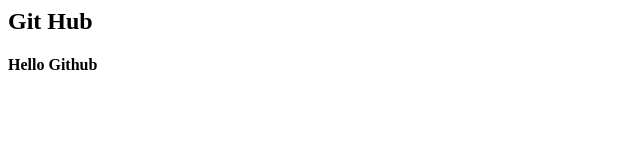
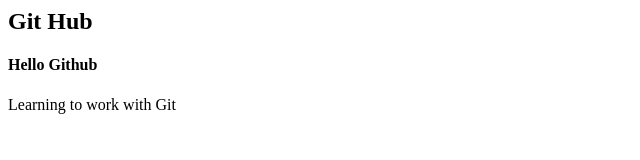
Before and after one commit to Suvi05/GitGithubMasterclass, a plain HTML site: page index.html in a window 1280 px wide. Shown: the whole page, without its empty margins (0-640 px from the left). Drawn offline with Linux system fonts and the light colour scheme.

Commit message:
Added div and p

```diff
--- a/index.html
+++ b/index.html
@@ -4,5 +4,8 @@
     </head>
     <body>
         <h4>Hello Github</h4>
+        <div>
+            <p>Learning to work with Git</p>
+        </div>
     </body>
 </html>
```
